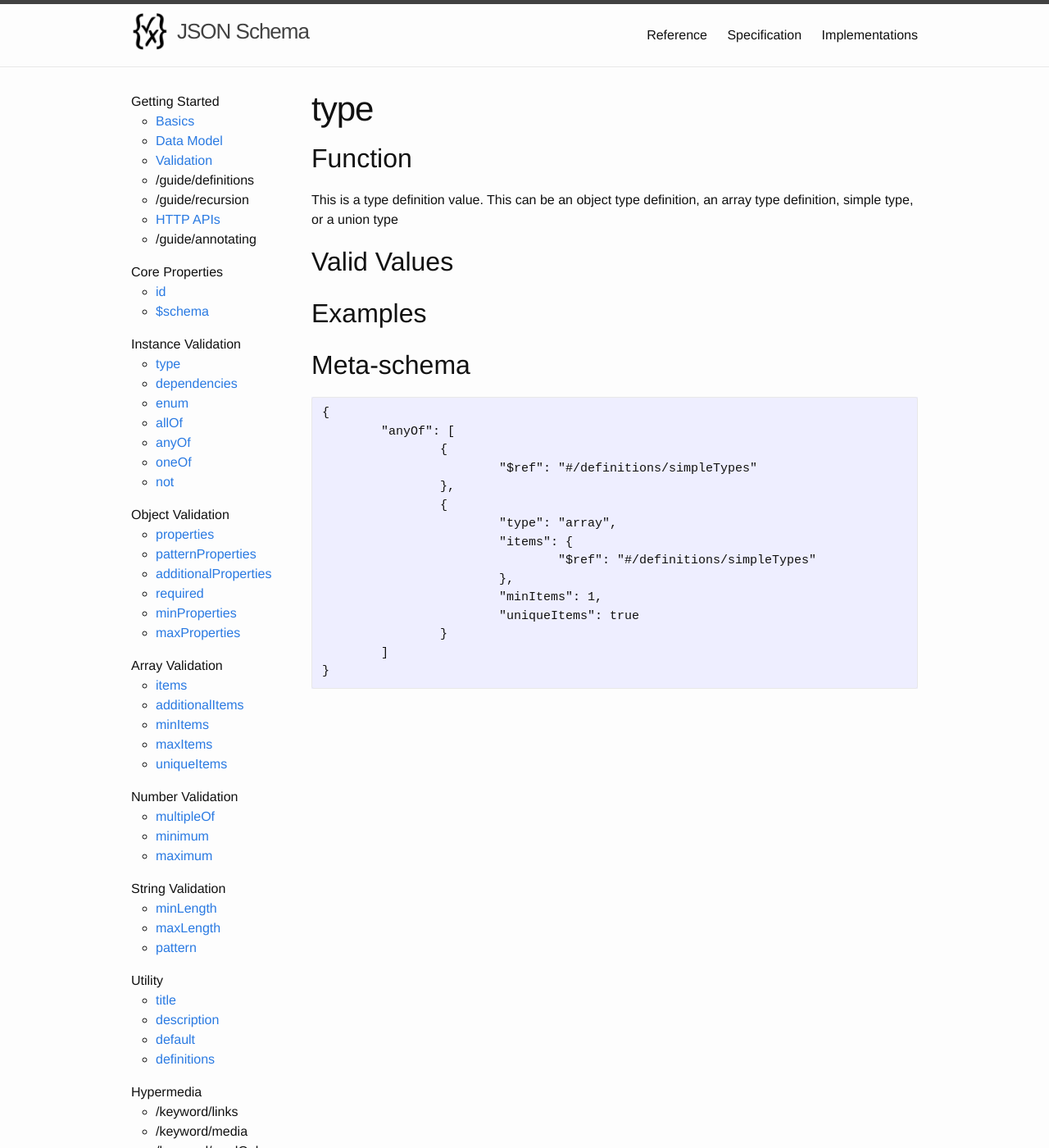
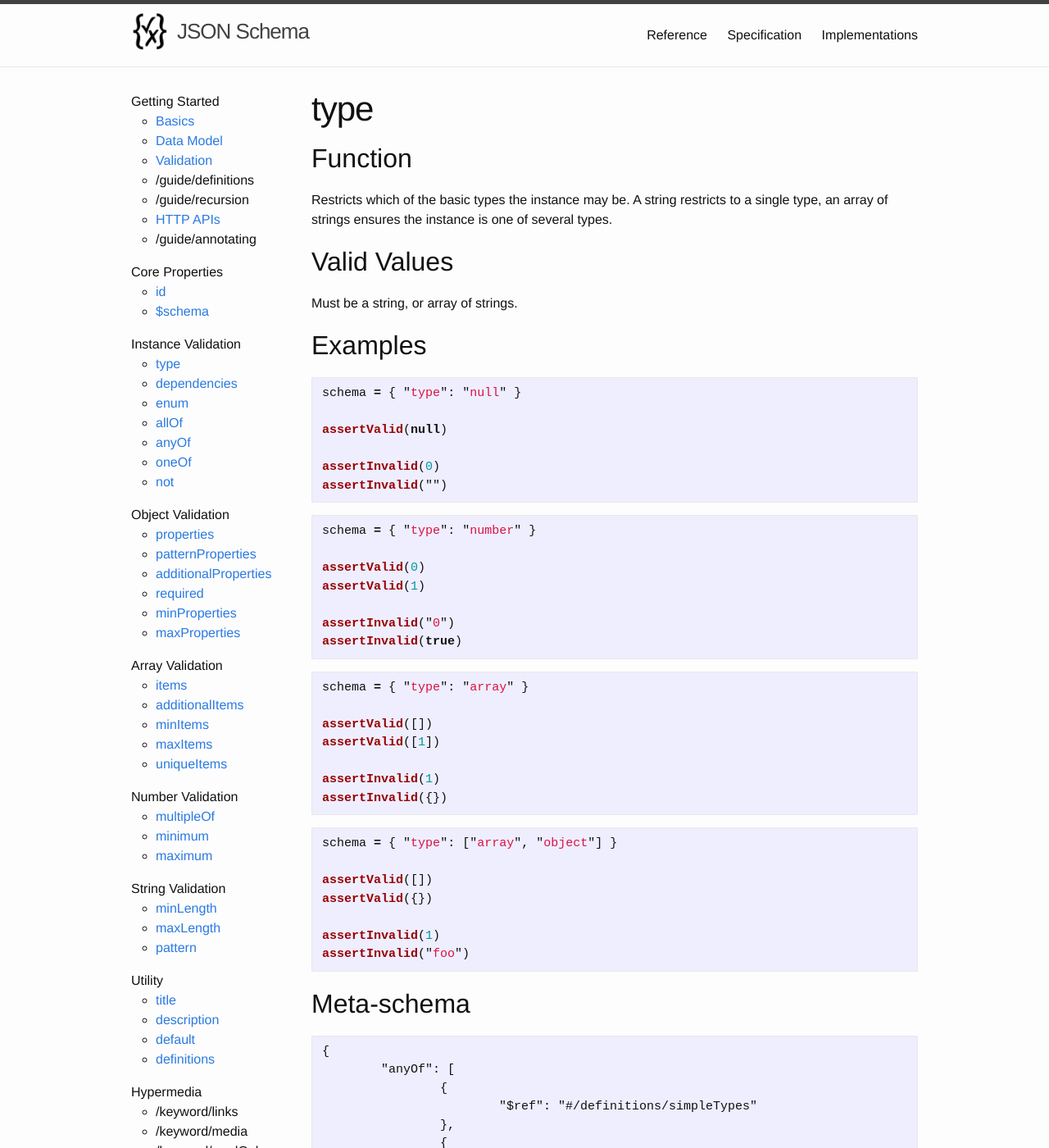
Before and after one commit to awwright/json-schema-org-pages, a Jekyll site: the page built from _docs/keyword-type.md, in a window 1280 px wide and 1400 px high. Shown: the whole window at 82% size. Built offline with Jekyll 4.4.1, drawn with Linux system fonts in a browser that asks for light colours.

Commit message:
Add doc for "type"

````diff
--- a/_docs/keyword-type.md
+++ b/_docs/keyword-type.md
@@ -6,13 +6,58 @@ permalink: /keyword/type
 
 ## Function
 
-This is a type definition value. This can be an object type definition, an array type definition, simple type, or a union type
+Restricts which of the basic types the instance may be. A string restricts to a single type, an array of strings ensures the instance is one of several types.
 
 
 ## Valid Values
 
+Must be a string, or array of strings.
+
 
 ## Examples
+
+
+```javascript
+schema = { "type": "null" }
+
+assertValid(null)
+
+assertInvalid(0)
+assertInvalid("")
+```
+
+
+```javascript
+schema = { "type": "number" }
+
+assertValid(0)
+assertValid(1)
+
+assertInvalid("0")
+assertInvalid(true)
+```
+
+
+```javascript
+schema = { "type": "array" }
+
+assertValid([])
+assertValid([1])
+
+assertInvalid(1)
+assertInvalid({})
+```
+
+
+```javascript
+schema = { "type": ["array", "object"] }
+
+assertValid([])
+assertValid({})
+
+assertInvalid(1)
+assertInvalid("foo")
+```
 
 
 ## Meta-schema
````
